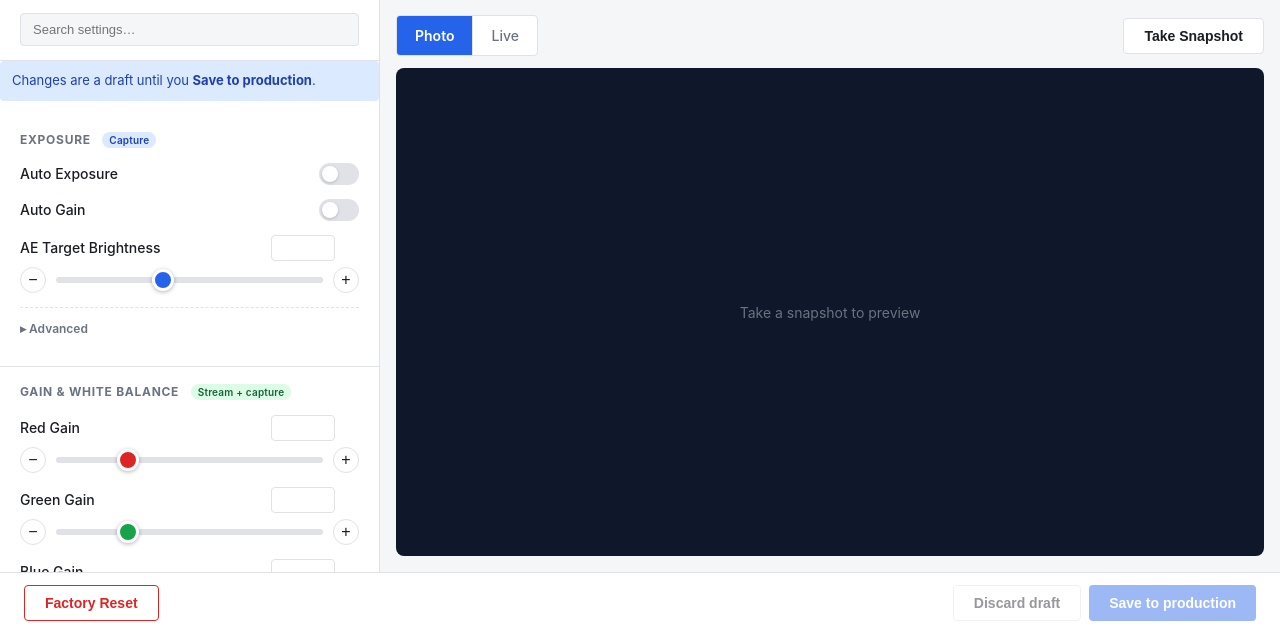
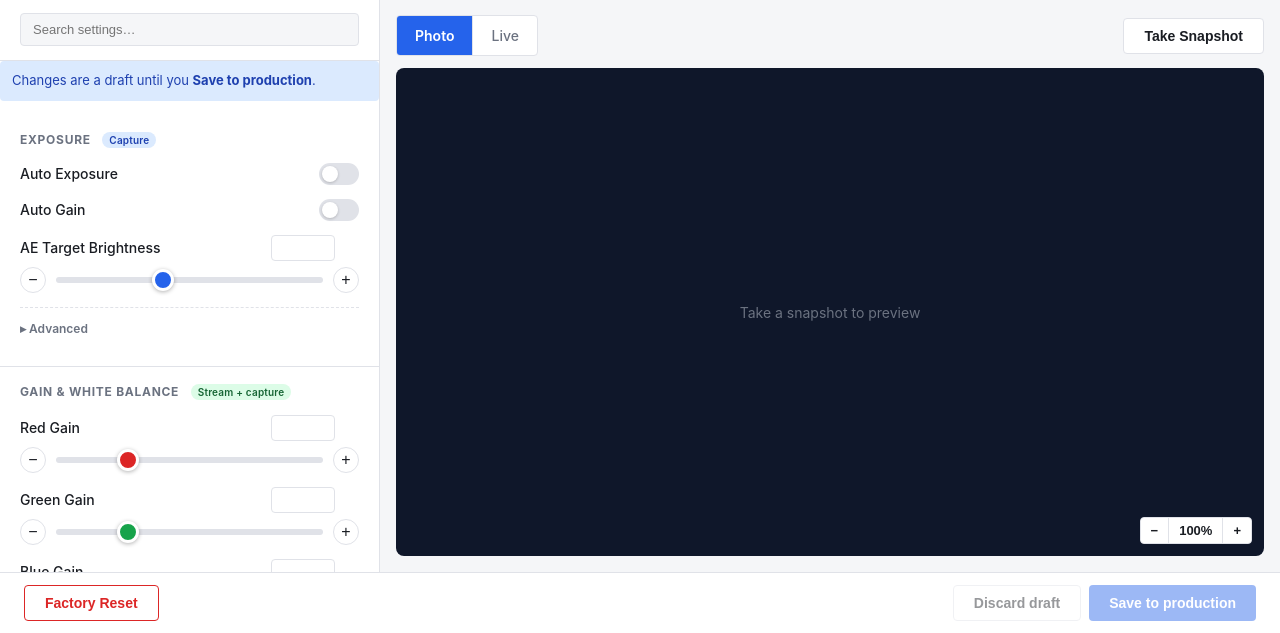
Before and after one commit to bambooinnovations/visionx-rpi-capture, a Flask app: template templates/mindvision_settings.html in a window 1280 px wide. Shown: the part 167-800 px from the top of the page. Run offline with Flask 3, Linux system fonts and the light colour scheme; the template is opened without the code that fills it, so the values that code supplies are empty; parts of the project's set-up code (start-up, migrations or seed data) failed here and were passed over.

Commit message:
added setting take snapshot zoom functions

```diff
--- a/static/mindvision_settings/settings.css
+++ b/static/mindvision_settings/settings.css
@@ -488,7 +488,11 @@ body {
   max-height: 100%;
   object-fit: contain;
   display: block;
+  touch-action: none;
+  transform-origin: center center;
 }
+.stream-wrap.zoomed .stream-img { cursor: grab; }
+.stream-wrap.zoomed .stream-img.dragging { cursor: grabbing; }
 .stream-hint {
   font-size: 12px;
   color: var(--text-muted);
@@ -666,6 +670,32 @@ body {
   cursor: pointer;
 }
 
+/* ── Zoom controls ────────────────────────────────────────────────────── */
+.zoom-controls {
+  position: absolute;
+  bottom: 12px;
+  right: 12px;
+  display: flex;
+  align-items: stretch;
+  gap: 1px;
+  background: var(--border);
+  border: 1px solid var(--border);
+  border-radius: var(--radius-sm);
+  overflow: hidden;
+}
+.zoom-controls button {
+  padding: 6px 10px;
+  font-size: 13px;
+  font-weight: 600;
+  line-height: 1;
+  color: var(--text);
+  background: var(--surface);
+  border: none;
+  cursor: pointer;
+}
+.zoom-controls button:hover { background: var(--pill-gray-bg); }
+#zoom-reset { min-width: 48px; font-variant-numeric: tabular-nums; }
+
 /* ── Draft badge + change list ───────────────────────────────────────── */
 .page-header-right { position: relative; }
 .draft-badge {
--- a/static/mindvision_settings/settings.js
+++ b/static/mindvision_settings/settings.js
@@ -475,6 +475,85 @@ function stopStream() {
 let _snapshotObjectUrl = null;
 let _snapshotState = null; // settings the last snapshot was taken with
 
+// ── Zoom / pan ───────────────────────────────────────────────────────────
+
+const ZOOM_MIN = 1;
+const ZOOM_MAX = 5;
+let zoomScale = 1;
+let panX = 0;
+let panY = 0;
+let _dragState = null; // {pointerId, startX, startY, panX0, panY0}
+
+function activePreviewImg() {
+  const img = document.getElementById('snapshot-img');
+  return img.classList.contains('hidden') ? document.getElementById('preview-stream') : img;
+}
+
+function clampPan(img) {
+  const wrap = document.getElementById('stream-wrap');
+  const overflowX = Math.max(0, (img.offsetWidth * zoomScale - wrap.clientWidth) / 2);
+  const overflowY = Math.max(0, (img.offsetHeight * zoomScale - wrap.clientHeight) / 2);
+  panX = Math.max(-overflowX, Math.min(overflowX, panX));
+  panY = Math.max(-overflowY, Math.min(overflowY, panY));
+}
+
+function applyZoomTransform() {
+  const img = activePreviewImg();
+  clampPan(img);
+  const transform = `translate(${panX}px, ${panY}px) scale(${zoomScale})`;
+  document.getElementById('preview-stream').style.transform = transform;
+  document.getElementById('snapshot-img').style.transform = transform;
+  document.getElementById('stream-wrap').classList.toggle('zoomed', zoomScale > 1);
+  document.getElementById('zoom-reset').textContent = `${Math.round(zoomScale * 100)}%`;
+}
+
+function resetZoom() {
+  zoomScale = 1;
+  panX = 0;
+  panY = 0;
+  applyZoomTransform();
+}
+
+function setZoom(newScale) {
+  zoomScale = Math.max(ZOOM_MIN, Math.min(ZOOM_MAX, newScale));
+  if (zoomScale === ZOOM_MIN) { panX = 0; panY = 0; }
+  applyZoomTransform();
+}
+
+function initZoomPan() {
+  const wrap = document.getElementById('stream-wrap');
+
+  wrap.addEventListener('wheel', e => {
+    e.preventDefault();
+    setZoom(zoomScale * (1 - e.deltaY * 0.001));
+  }, { passive: false });
+
+  document.getElementById('zoom-in').addEventListener('click', () => setZoom(zoomScale * 1.25));
+  document.getElementById('zoom-out').addEventListener('click', () => setZoom(zoomScale / 1.25));
+  document.getElementById('zoom-reset').addEventListener('click', resetZoom);
+
+  wrap.addEventListener('pointerdown', e => {
+    if (zoomScale <= ZOOM_MIN) return;
+    const img = activePreviewImg();
+    _dragState = { pointerId: e.pointerId, startX: e.clientX, startY: e.clientY, panX0: panX, panY0: panY };
+    img.classList.add('dragging');
+    wrap.setPointerCapture(e.pointerId);
+  });
+  wrap.addEventListener('pointermove', e => {
+    if (!_dragState || e.pointerId !== _dragState.pointerId) return;
+    panX = _dragState.panX0 + (e.clientX - _dragState.startX);
+    panY = _dragState.panY0 + (e.clientY - _dragState.startY);
+    applyZoomTransform();
+  });
+  const endDrag = e => {
+    if (!_dragState || e.pointerId !== _dragState.pointerId) return;
+    activePreviewImg().classList.remove('dragging');
+    _dragState = null;
+  };
+  wrap.addEventListener('pointerup', endDrag);
+  wrap.addEventListener('pointercancel', endDrag);
+}
+
 // ── Snapshot settings card ────────────────────────────────────────────
 
 function showSnapshotInfo(open) {
@@ -566,6 +645,7 @@ async function takeSnapshot() {
     img.src = _snapshotObjectUrl;
     img.classList.remove('hidden');
     placeholder.classList.add('hidden');
+    resetZoom();
     if (_snapshotState) {
       renderSnapshotInfo(_snapshotState);
       showSnapshotInfo(true);
@@ -790,8 +870,11 @@ function wireControls() {
         showSnapshotInfo(false);
         startStream();
       }
+      resetZoom();
     });
   });
+
+  initZoomPan();
 }
 
 // ── Stitch WB lock ────────────────────────────────────────────────────
--- a/templates/mindvision_settings.html
+++ b/templates/mindvision_settings.html
@@ -295,7 +295,7 @@
       <button id="btn-action" class="btn btn-secondary" onclick="takeSnapshot()">Take Snapshot</button>
     </div>
 
-    <div class="stream-wrap">
+    <div id="stream-wrap" class="stream-wrap">
       <img id="preview-stream" class="stream-img hidden" alt="Camera stream">
       <img id="snapshot-img" class="stream-img hidden" alt="Snapshot">
       <div id="snapshot-placeholder" class="snapshot-placeholder">
@@ -310,6 +310,12 @@
         </div>
         <dl id="snapshot-info-list" class="snapshot-info-list"></dl>
         <button id="btn-use-manual" class="btn btn-primary snapshot-info-use" type="button">Use as manual</button>
+      </div>
+
+      <div class="zoom-controls">
+        <button id="zoom-out" type="button" aria-label="Zoom out">−</button>
+        <button id="zoom-reset" type="button" aria-label="Reset zoom">100%</button>
+        <button id="zoom-in" type="button" aria-label="Zoom in">+</button>
       </div>
     </div>
 
```
